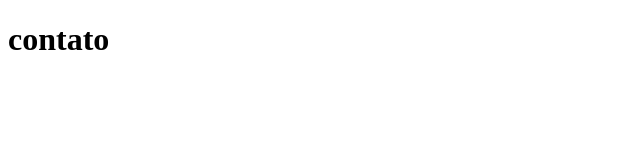
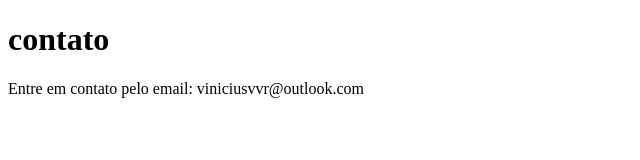
Before and after one commit to ViniciusVvr/teste, a plain HTML site: page contato.html in a window 1280 px wide. Shown: the whole page, without its empty margins (0-640 px from the left). Drawn offline with Linux system fonts and the light colour scheme.

Commit message:
conc: adicionando email de contato no desenvolvimento

```diff
--- a/contato.html
+++ b/contato.html
@@ -8,5 +8,6 @@
 </head>
 <body>
     <h1>contato</h1>
+    <p>Entre em contato pelo email: viniciusvvr@outlook.com</p>
 </body>
 </html>
```
